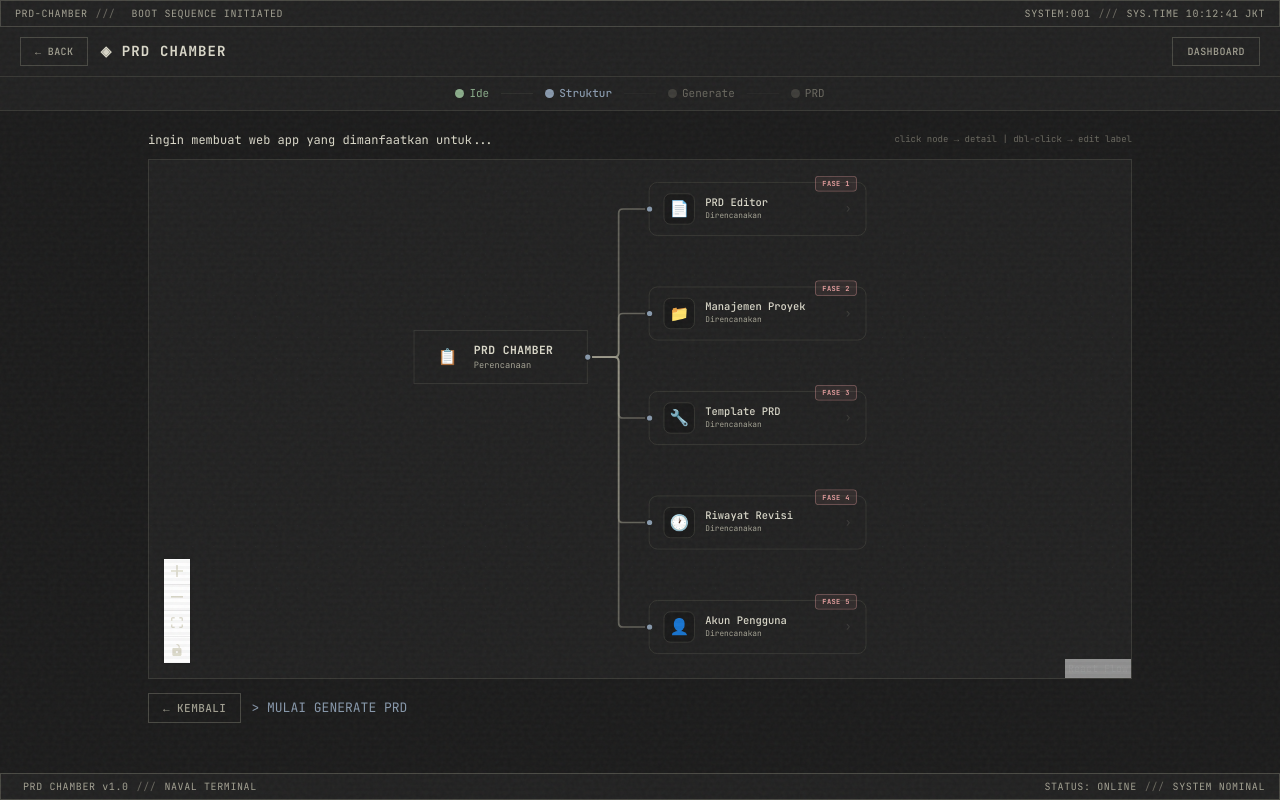
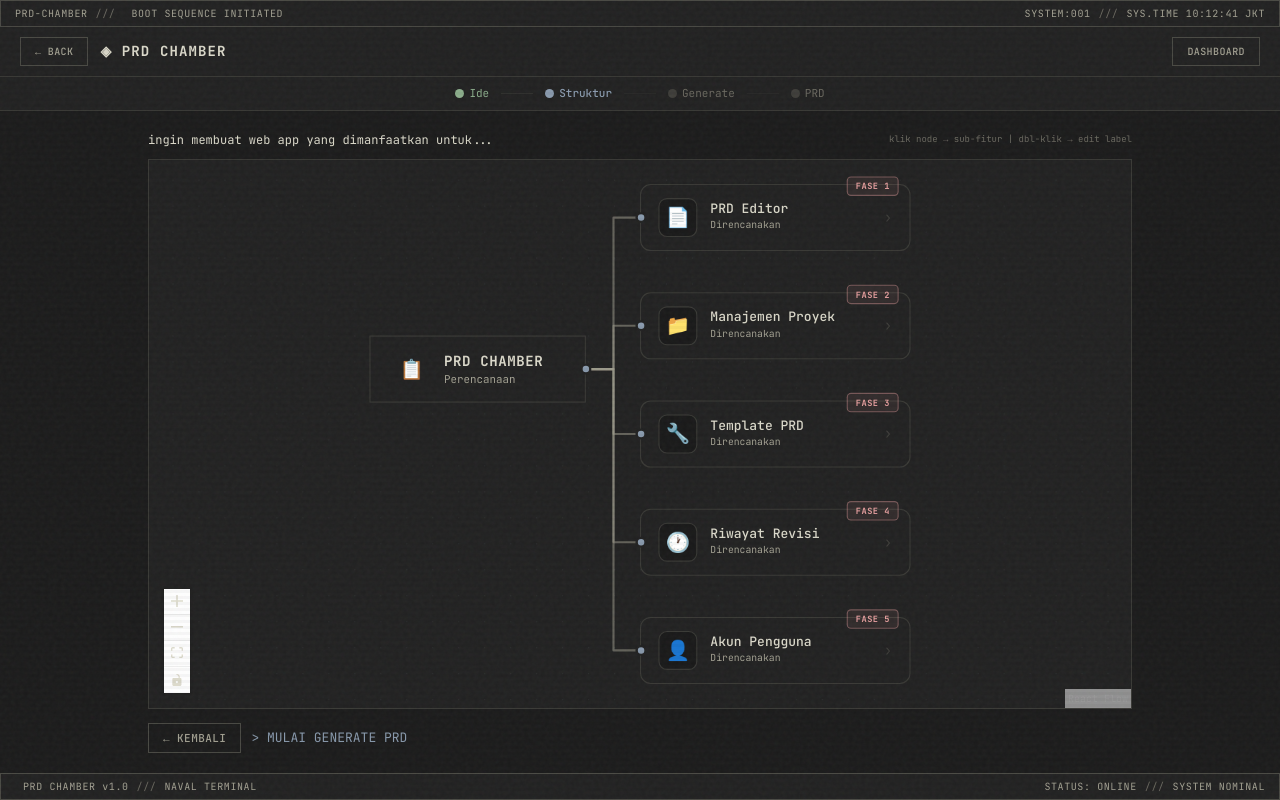
Before and after one commit to zettxh/prd-chamber, a React (Vite) app: page /project/1/structure in a window 1280 px wide. Built offline with nearby package versions, Linux system fonts and the light colour scheme.

Commit message:
fix: klik node → sub-fitur muncul sebagai node di canvas (bukan panel terpisah)

```diff
--- a/src/components/nodes/index.ts
+++ b/src/components/nodes/index.ts
@@ -1,7 +1,9 @@
 import { RootNode } from './RootNode';
 import { PhaseNode } from './PhaseNode';
+import { SubFeatureNode } from './SubFeatureNode';
 
 export const nodeTypes = {
   rootNode: RootNode,
   phaseNode: PhaseNode,
+  subFeatureNode: SubFeatureNode,
 } as const;
--- a/src/pages/StructurePage.tsx
+++ b/src/pages/StructurePage.tsx
@@ -1,4 +1,4 @@
-import { useCallback, useMemo } from 'react';
+import { useCallback } from 'react';
 import { useNavigate } from 'react-router-dom';
 import {
   ReactFlow,
@@ -14,38 +14,33 @@ import { useStructureStore, type StructureNodeData } from '../stores/structure';
 
 export default function StructurePage() {
   const navigate = useNavigate();
-  const { nodes, edges, selectedPhaseId, setSelectedPhase } = useStructureStore();
-
-  const selectedNode = useMemo(
-    () => nodes.find((n) => n.id === selectedPhaseId) || null,
-    [nodes, selectedPhaseId],
-  );
-  const subFeatures = selectedNode?.data?.subFeatures || [];
+  const { nodes, edges, selectPhase, deselectAll } = useStructureStore();
 
   const onNodeClick = useCallback(
     (_event: React.MouseEvent, node: Node<StructureNodeData>) => {
-      if (node.data.isRoot) setSelectedPhase(null);
-      else setSelectedPhase(node.id);
+      if (node.data.isRoot) {
+        deselectAll();
+      } else if (node.type === 'phaseNode') {
+        selectPhase(node.id);
+      }
     },
-    [setSelectedPhase],
+    [selectPhase, deselectAll],
   );
 
-  const onPaneClick = useCallback(() => setSelectedPhase(null), [setSelectedPhase]);
+  const onPaneClick = useCallback(() => deselectAll(), [deselectAll]);
 
   return (
     <Layout showBack>
-      {/* ═══ Header ═══ */}
+      {/* Header */}
       <div style={{ display: 'flex', alignItems: 'center', justifyContent: 'space-between', marginBottom: 10 }}>
         <span style={{ fontSize: 12, color: 'var(--text-primary)' }}>
           ingin membuat web app yang dimanfaatkan untuk...
         </span>
-        <span style={{ fontSize: 9, color: 'var(--text-muted)' }}>click node → detail | dbl-click → edit label</span>
+        <span style={{ fontSize: 9, color: 'var(--text-muted)' }}>klik node → sub-fitur | dbl-klik → edit label</span>
       </div>
 
-      {/* ═══ Split layout: Canvas + Detail Panel ═══ */}
-      <div style={{ display: 'grid', gridTemplateColumns: selectedNode ? '1fr 260px' : '1fr', gap: 12, transition: 'all 250ms' }}>
-        {/* LEFT: React Flow Canvas */}
-        <div className="term-panel" style={{ height: 520, overflow: 'hidden' }}>
+      {/* Canvas full-width */}
+      <div className="term-panel" style={{ height: 550, overflow: 'hidden' }}>
         <ReactFlow
           nodes={nodes}
           edges={edges}
@@ -64,62 +59,6 @@ export default function StructurePage() {
         </ReactFlow>
       </div>
 
-        {/* RIGHT: Detail Panel */}
-        {selectedNode && !selectedNode.data.isRoot && (
-          <div className="term-panel" style={{ height: 520, overflow: 'auto', animation: 'term-fadein 0.25s ease-out' }}>
-            {/* Header */}
-            <div style={{ padding: '14px 16px', borderBottom: '1px solid var(--border)' }}>
-              <div style={{ display: 'flex', alignItems: 'center', gap: 8, marginBottom: 6 }}>
-                <span style={{ fontSize: 16 }}>{selectedNode.data.icon}</span>
-                <span style={{ fontSize: 10, textTransform: 'uppercase', letterSpacing: '0.08em', color: 'var(--text-muted)' }}>
-                  SUB FITUR
-                </span>
-              </div>
-              <div style={{ fontSize: 11, color: 'var(--text-secondary)' }}>
-                {selectedNode.data.label}
-              </div>
-            </div>
-
-            {/* Sub-feature list */}
-            <div style={{ padding: '8px 0' }}>
-              {subFeatures.map((sf, i) => (
-                <div
-                  key={i}
-                  style={{
-                    padding: '10px 16px',
-                    borderBottom: '1px solid rgba(58,58,54,0.4)',
-                    cursor: 'pointer',
-                    transition: 'background 120ms',
-                  }}
-                  onMouseEnter={e => (e.currentTarget.style.background = 'rgba(200,200,190,0.03)')}
-                  onMouseLeave={e => (e.currentTarget.style.background = 'transparent')}
-                >
-                  <div style={{ display: 'flex', alignItems: 'flex-start', gap: 8 }}>
-                    <span style={{ color: 'var(--accent-dim)', fontSize: 11, marginTop: 1 }}>●</span>
-                    <div>
-                      <div style={{ fontSize: 12, color: 'var(--text-primary)', marginBottom: 2 }}>
-                        {sf.name}
-                      </div>
-                      <div style={{ fontSize: 10, color: 'var(--text-muted)', lineHeight: 1.4 }}>
-                        {sf.description}
-                      </div>
-                    </div>
-                  </div>
-                </div>
-              ))}
-            </div>
-
-            {/* Footer */}
-            <div style={{ padding: '10px 16px', borderTop: '1px solid var(--border)' }}>
-              <span style={{ fontSize: 10, color: 'var(--accent)', cursor: 'pointer' }}>
-                Lihat semua ({subFeatures.length}) ›
-              </span>
-            </div>
-          </div>
-        )}
-      </div>
-
-      {/* ═══ Bottom Buttons ═══ */}
       <div style={{ display: 'flex', gap: 10, marginTop: 14 }}>
         <button onClick={() => navigate(-1)} className="term-btn">← KEMBALI</button>
         <button onClick={() => navigate('/project/dummy-1/generate')} className="term-btn-accent">{'>'} MULAI GENERATE PRD</button>
--- a/src/stores/structure.ts
+++ b/src/stores/structure.ts
@@ -16,32 +16,24 @@ export interface StructureStore {
   edges: Edge[];
   selectedPhaseId: string | null;
   setSelectedPhase: (id: string | null) => void;
+  selectPhase: (phaseId: string) => void;
+  deselectAll: () => void;
   updateNodeLabel: (id: string, label: string) => void;
-  onNodesChange: (changes: unknown) => void;
-  onEdgesChange: (changes: unknown) => void;
 }
 
 const initialNodes: Array<Node<StructureNodeData>> = [
   {
     id: 'root',
     type: 'rootNode',
-    position: { x: 50, y: 220 },
-    data: {
-      label: 'PRD Chamber',
-      subtitle: 'Perencanaan',
-      icon: '📋',
-      isRoot: true,
-    },
+    position: { x: 50, y: 180 },
+    data: { label: 'PRD Chamber', subtitle: 'Perencanaan', icon: '📋', isRoot: true },
   },
   {
     id: 'prd-editor',
     type: 'phaseNode',
-    position: { x: 320, y: 50 },
+    position: { x: 300, y: 40 },
     data: {
-      label: 'PRD Editor',
-      subtitle: 'Direncanakan',
-      icon: '📄',
-      faseNumber: 1,
+      label: 'PRD Editor', subtitle: 'Direncanakan', icon: '📄', faseNumber: 1,
       subFeatures: [
         { name: 'Edit Judul Proyek', description: 'Ubah judul proyek kapan saja' },
         { name: 'Kelola Daftar Fitur', description: 'CRUD fitur produk' },
@@ -52,12 +44,9 @@ const initialNodes: Array<Node<StructureNodeData>> = [
   {
     id: 'manajemen-proyek',
     type: 'phaseNode',
-    position: { x: 320, y: 170 },
+    position: { x: 300, y: 140 },
     data: {
-      label: 'Manajemen Proyek',
-      subtitle: 'Direncanakan',
-      icon: '📁',
-      faseNumber: 2,
+      label: 'Manajemen Proyek', subtitle: 'Direncanakan', icon: '📁', faseNumber: 2,
       subFeatures: [
         { name: 'Daftar Proyek', description: 'List semua proyek dengan status' },
         { name: 'Buat Proyek Baru', description: 'Form input ide kasar' },
@@ -68,12 +57,9 @@ const initialNodes: Array<Node<StructureNodeData>> = [
   {
     id: 'template-prd',
     type: 'phaseNode',
-    position: { x: 320, y: 290 },
+    position: { x: 300, y: 240 },
     data: {
-      label: 'Template PRD',
-      subtitle: 'Direncanakan',
-      icon: '🔧',
-      faseNumber: 3,
+      label: 'Template PRD', subtitle: 'Direncanakan', icon: '🔧', faseNumber: 3,
       subFeatures: [
         { name: 'Jelajah Template', description: 'Browse template PRD' },
         { name: 'Terapkan Template', description: 'Apply template ke proyek' },
@@ -84,12 +70,9 @@ const initialNodes: Array<Node<StructureNodeData>> = [
   {
     id: 'riwayat-revisi',
     type: 'phaseNode',
-    position: { x: 320, y: 410 },
+    position: { x: 300, y: 340 },
     data: {
-      label: 'Riwayat Revisi',
-      subtitle: 'Direncanakan',
-      icon: '🕐',
-      faseNumber: 4,
+      label: 'Riwayat Revisi', subtitle: 'Direncanakan', icon: '🕐', faseNumber: 4,
       subFeatures: [
         { name: 'Log Perubahan', description: 'Riwayat edit per section' },
         { name: 'Bandingkan Versi', description: 'Diff dua versi PRD' },
@@ -100,12 +83,9 @@ const initialNodes: Array<Node<StructureNodeData>> = [
   {
     id: 'akun-pengguna',
     type: 'phaseNode',
-    position: { x: 320, y: 530 },
+    position: { x: 300, y: 440 },
     data: {
-      label: 'Akun Pengguna',
-      subtitle: 'Direncanakan',
-      icon: '👤',
-      faseNumber: 5,
+      label: 'Akun Pengguna', subtitle: 'Direncanakan', icon: '👤', faseNumber: 5,
       subFeatures: [
         { name: 'Daftar Akun', description: 'Pendaftaran user baru' },
         { name: 'Login & Logout', description: 'Autentikasi user' },
@@ -116,77 +96,95 @@ const initialNodes: Array<Node<StructureNodeData>> = [
 ];
 
 const initialEdges: Edge[] = [
-  {
-    id: 'e-root-prd-editor',
-    source: 'root',
-    target: 'prd-editor',
-    type: 'smoothstep',
-    animated: false,
-    style: { stroke: 'var(--text-secondary)', strokeWidth: 2, opacity: 0.5 },
-  },
-  {
-    id: 'e-root-manajemen-proyek',
-    source: 'root',
-    target: 'manajemen-proyek',
-    type: 'smoothstep',
-    animated: false,
-    style: { stroke: 'var(--text-secondary)', strokeWidth: 2, opacity: 0.5 },
-  },
-  {
-    id: 'e-root-template-prd',
-    source: 'root',
-    target: 'template-prd',
-    type: 'smoothstep',
-    animated: false,
-    style: { stroke: 'var(--text-secondary)', strokeWidth: 2, opacity: 0.5 },
-  },
-  {
-    id: 'e-root-riwayat-revisi',
-    source: 'root',
-    target: 'riwayat-revisi',
-    type: 'smoothstep',
-    animated: false,
-    style: { stroke: 'var(--text-secondary)', strokeWidth: 2, opacity: 0.5 },
-  },
-  {
-    id: 'e-root-akun-pengguna',
-    source: 'root',
-    target: 'akun-pengguna',
-    type: 'smoothstep',
-    animated: false,
-    style: { stroke: 'var(--text-secondary)', strokeWidth: 2, opacity: 0.5 },
-  },
+  { id: 'e-root-prd-editor', source: 'root', target: 'prd-editor', type: 'smoothstep', animated: false,
+    style: { stroke: 'var(--text-secondary)', strokeWidth: 2, opacity: 0.5 } },
+  { id: 'e-root-manajemen-proyek', source: 'root', target: 'manajemen-proyek', type: 'smoothstep', animated: false,
+    style: { stroke: 'var(--text-secondary)', strokeWidth: 2, opacity: 0.5 } },
+  { id: 'e-root-template-prd', source: 'root', target: 'template-prd', type: 'smoothstep', animated: false,
+    style: { stroke: 'var(--text-secondary)', strokeWidth: 2, opacity: 0.5 } },
+  { id: 'e-root-riwayat-revisi', source: 'root', target: 'riwayat-revisi', type: 'smoothstep', animated: false,
+    style: { stroke: 'var(--text-secondary)', strokeWidth: 2, opacity: 0.5 } },
+  { id: 'e-root-akun-pengguna', source: 'root', target: 'akun-pengguna', type: 'smoothstep', animated: false,
+    style: { stroke: 'var(--text-secondary)', strokeWidth: 2, opacity: 0.5 } },
 ];
 
-function setEdgeHighlight(edges: Edge[], selectedPhaseId: string | null): Edge[] {
-  return edges.map((e) => ({
-    ...e,
-    style: {
-      ...e.style,
-      stroke: selectedPhaseId && e.target === selectedPhaseId
-        ? 'var(--accent)'
-        : 'var(--text-secondary)',
-      opacity: selectedPhaseId
-        ? e.target === selectedPhaseId ? 1 : 0.25
-        : 0.5,
-    },
+/** Get position right of a phase node for sub-feature placement */
+function buildSubFeatureNodes(
+  phaseNode: Node<StructureNodeData>,
+  prefix: string,
+): Array<Node<StructureNodeData>> {
+  const x = phaseNode.position.x + 280;
+  const y = phaseNode.position.y - 6;
+  const subs = phaseNode.data.subFeatures || [];
+
+  return subs.map((sf, i) => ({
+    id: `${prefix}-sub-${i}`,
+    type: 'subFeatureNode',
+    position: { x, y: y + i * 36 },
+    data: { name: sf.name, description: sf.description },
   }));
 }
 
-export const useStructureStore = create<StructureStore>((set) => ({
+function buildSubFeatureEdges(
+  phaseNode: Node<StructureNodeData>,
+  prefix: string,
+): Edge[] {
+  const subs = phaseNode.data.subFeatures || [];
+  return subs.map((_, i) => ({
+    id: `e-${prefix}-sub-${i}`,
+    source: phaseNode.id,
+    target: `${prefix}-sub-${i}`,
+    type: 'smoothstep',
+    animated: false,
+    style: { stroke: 'var(--accent-dim)', strokeWidth: 1.5, opacity: 0.7 },
+  }));
+}
+
+export const useStructureStore = create<StructureStore>((set, get) => ({
   nodes: initialNodes,
   edges: initialEdges,
   selectedPhaseId: null,
 
-  setSelectedPhase: (id) =>
-    set((s) => ({
-      selectedPhaseId: id,
-      edges: setEdgeHighlight(s.edges, id),
-      nodes: s.nodes.map((n) => ({
-        ...n,
-        selected: n.id === id,
-      })),
-    })),
+  setSelectedPhase: (id) => set({ selectedPhaseId: id }),
+
+  /** Klik phase node → munculkan sub-feature nodes + edges langsung di canvas */
+  selectPhase: (phaseId: string) => {
+    // Clear previous sub-feature nodes
+    const current = get();
+    const cleanNodes = initialNodes;
+    const cleanEdges = initialEdges;
+
+    // Find the clicked phase node
+    const phaseNode = initialNodes.find(n => n.id === phaseId);
+    if (!phaseNode || phaseNode.data.isRoot || !phaseNode.data.subFeatures?.length) {
+      set({ nodes: cleanNodes, edges: cleanEdges, selectedPhaseId: phaseId });
+      return;
+    }
+
+    const prefix = phaseId;
+    const subNodes = buildSubFeatureNodes(phaseNode, prefix);
+    const subEdges = buildSubFeatureEdges(phaseNode, prefix);
+
+    // Highlight selected node
+    const highlightedNodes = [...cleanNodes, ...subNodes].map(n => ({
+      ...n,
+      selected: n.id === phaseId,
+    }));
+
+    set({
+      nodes: highlightedNodes,
+      edges: [...cleanEdges, ...subEdges],
+      selectedPhaseId: phaseId,
+    });
+  },
+
+  deselectAll: () => {
+    set({
+      nodes: initialNodes,
+      edges: initialEdges,
+      selectedPhaseId: null,
+    });
+  },
 
   updateNodeLabel: (id, label) =>
     set((s) => ({
@@ -194,18 +192,4 @@ export const useStructureStore = create<StructureStore>((set) => ({
         n.id === id ? { ...n, data: { ...n.data, label } } : n
       ),
     })),
-
-  onNodesChange: (changes: unknown) =>
-    set((s) => {
-      // @ts-expect-error -- React Flow applies changes internally
-      const { nodes, _ } = changes; // eslint-disable-line
-      return s;
-    }),
-
-  onEdgesChange: (changes: unknown) =>
-    set((s) => {
-      // @ts-expect-error
-      const { edges, _ } = changes; // eslint-disable-line
-      return s;
-    }),
 }));
```
Also changed, not shown: src/components/nodes/SubFeatureNode.tsx (added, +61 -0 lines). Lines whose indentation alone changed are shown as unchanged.
